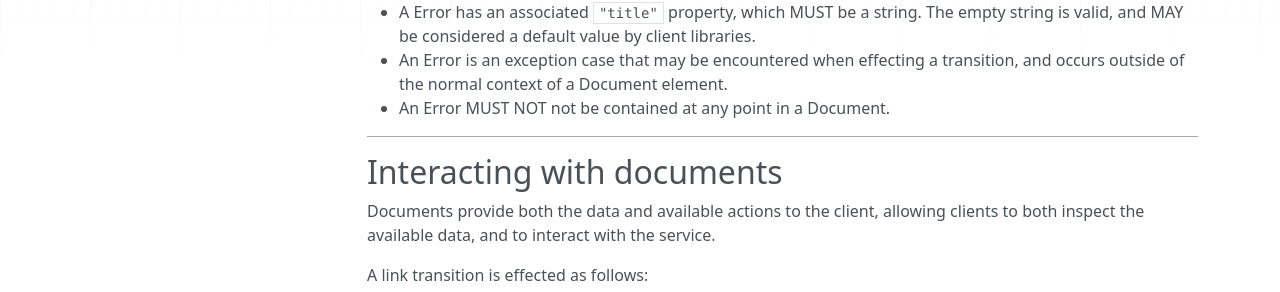
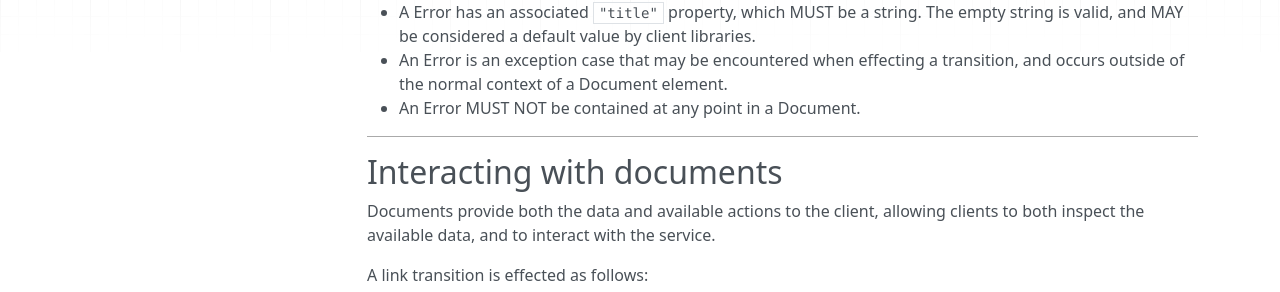
Before and after one commit to core-api/core-api, an MkDocs documentation site: the page built from docs/specification/document.md, in a window 1280 px wide and 900 px high, scrolled down 1449 px. Shown: the part 254-546 px from the top of the window. Built offline with MkDocs 1.6.1, drawn with Linux system fonts in a browser that asks for light colours; nearby versions of some CDN libraries; old or Windows-style settings are respelled for this version of MkDocs.

Commit message:
Remove duplicate "not" in Errors section

```diff
--- a/docs/specification/document.md
+++ b/docs/specification/document.md
@@ -63,7 +63,7 @@ associated with a URL.
 * The values in a Error can be any Core API primitive.
 * A Error has an associated `"title"` property, which MUST be a string. The empty string is valid, and MAY be considered a default value by client libraries.
 * An Error is an exception case that may be encountered when effecting a transition, and occurs outside of the normal context of a Document element.
-* An Error MUST NOT not be contained at any point in a Document.
+* An Error MUST NOT be contained at any point in a Document.
 
 ---
 
```
